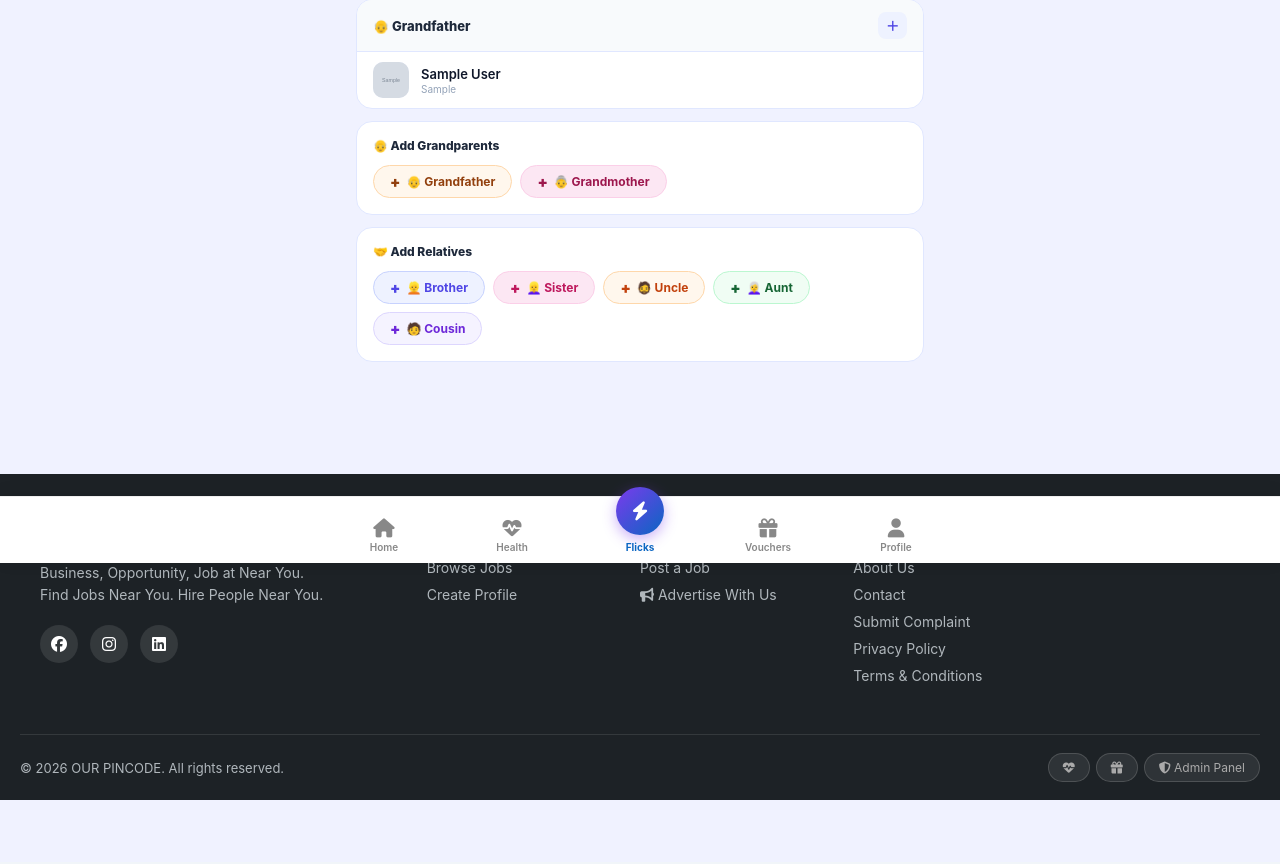
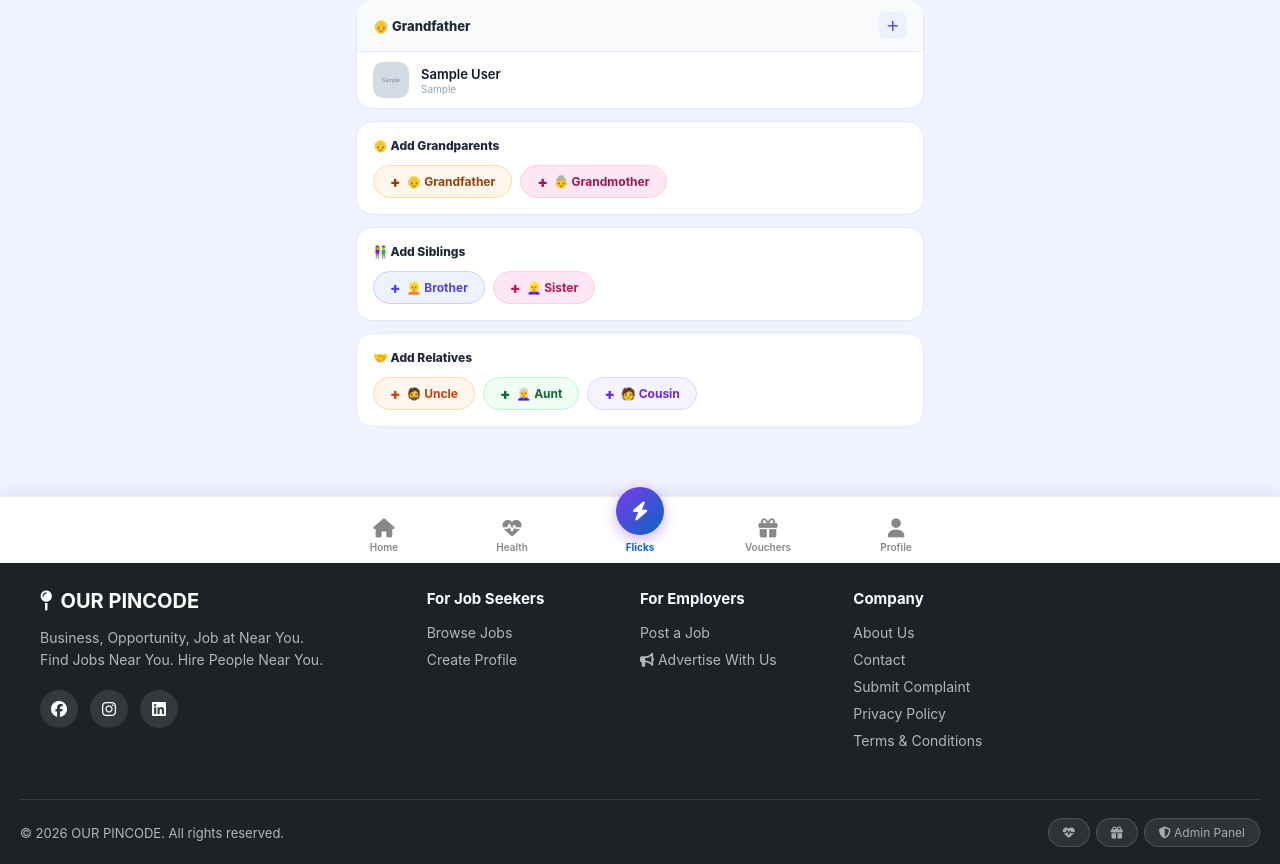
Before and after one commit to Sibi46/my-pincode, a Django app: page /community/family/ in a window 1280 px wide. Shown: the part 237-1101 px from the top of the page. Before the commit the page ends 1037 px from the top, so only its background shows below. Run offline with Django 4.2, Linux system fonts and the light colour scheme; a user stored in the database is signed in; tables that the repository leaves empty hold one stand-in row (values such as "Sample post"); grey boxes marked "Sample" are stand-in pictures; parts of the project's set-up code (start-up, migrations or seed data) failed here and were passed over.

Commit message:
Add dedicated Siblings section (Brother/Sister) in Relatives tab
Co-Authored-By: Claude Sonnet 4.6 <noreply@anthropic.com>

```diff
--- a/templates/community/family_hub.html
+++ b/templates/community/family_hub.html
@@ -308,12 +308,19 @@ body{background:#F0F2FF;font-family:'Inter',system-ui,sans-serif;color:#0F172A;m
       </div>
     </div>
 
+    <!-- Add Siblings -->
+    <div style="background:#fff;border-radius:16px;border:1px solid #E0E7FF;padding:16px;margin-bottom:12px">
+      <div style="font-size:12px;font-weight:800;color:#1E293B;margin-bottom:12px">👫 Add Siblings</div>
+      <div style="display:flex;flex-wrap:wrap;gap:8px">
+        <button onclick="openSidePicker('brother','👱 Brother')" style="display:inline-flex;align-items:center;gap:6px;background:#EEF2FF;border:1.5px solid #C7D2FE;border-radius:20px;padding:8px 16px;font-size:12px;font-weight:700;color:#4F46E5;cursor:pointer"><span style="font-size:15px;font-weight:900;line-height:1">+</span>👱 Brother</button>
+        <button onclick="openSidePicker('sister','👱‍♀️ Sister')" style="display:inline-flex;align-items:center;gap:6px;background:#FCE7F3;border:1.5px solid #FBCFE8;border-radius:20px;padding:8px 16px;font-size:12px;font-weight:700;color:#BE185D;cursor:pointer"><span style="font-size:15px;font-weight:900;line-height:1">+</span>👱‍♀️ Sister</button>
+      </div>
+    </div>
+
     <!-- Add Relatives -->
     <div style="background:#fff;border-radius:16px;border:1px solid #E0E7FF;padding:16px;margin-bottom:12px">
       <div style="font-size:12px;font-weight:800;color:#1E293B;margin-bottom:12px">🤝 Add Relatives</div>
       <div style="display:flex;flex-wrap:wrap;gap:8px">
-        <button onclick="openSidePicker('brother','👱 Brother')" style="display:inline-flex;align-items:center;gap:6px;background:#EEF2FF;border:1.5px solid #C7D2FE;border-radius:20px;padding:8px 16px;font-size:12px;font-weight:700;color:#4F46E5;cursor:pointer"><span style="font-size:15px;font-weight:900;line-height:1">+</span>👱 Brother</button>
-        <button onclick="openSidePicker('sister','👱‍♀️ Sister')" style="display:inline-flex;align-items:center;gap:6px;background:#FCE7F3;border:1.5px solid #FBCFE8;border-radius:20px;padding:8px 16px;font-size:12px;font-weight:700;color:#BE185D;cursor:pointer"><span style="font-size:15px;font-weight:900;line-height:1">+</span>👱‍♀️ Sister</button>
         <button onclick="openSidePicker('uncle','🧔 Uncle')" style="display:inline-flex;align-items:center;gap:6px;background:#FFF7ED;border:1.5px solid #FED7AA;border-radius:20px;padding:8px 16px;font-size:12px;font-weight:700;color:#C2410C;cursor:pointer"><span style="font-size:15px;font-weight:900;line-height:1">+</span>🧔 Uncle</button>
         <button onclick="openSidePicker('aunt','👩‍🦳 Aunt')" style="display:inline-flex;align-items:center;gap:6px;background:#F0FDF4;border:1.5px solid #BBF7D0;border-radius:20px;padding:8px 16px;font-size:12px;font-weight:700;color:#166534;cursor:pointer"><span style="font-size:15px;font-weight:900;line-height:1">+</span>👩‍🦳 Aunt</button>
         <button onclick="openSidePicker('cousin','🧑 Cousin')" style="display:inline-flex;align-items:center;gap:6px;background:#F5F3FF;border:1.5px solid #DDD6FE;border-radius:20px;padding:8px 16px;font-size:12px;font-weight:700;color:#6D28D9;cursor:pointer"><span style="font-size:15px;font-weight:900;line-height:1">+</span>🧑 Cousin</button>
```
